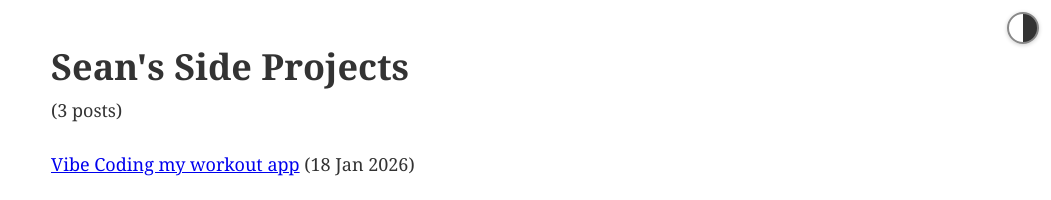
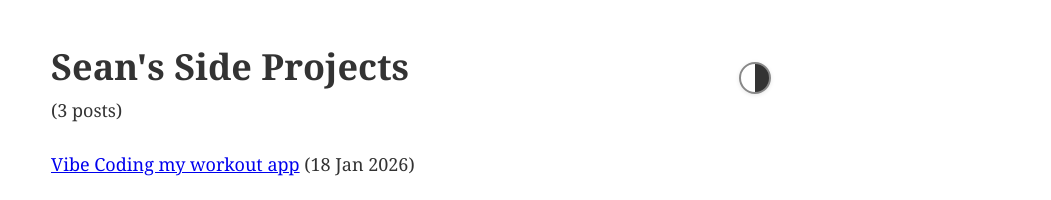
Before and after one commit to 0sps/sull1van.com, a Jekyll site: the page built from index.html, in a window 1280 px wide. Shown: the top 200 px of the page, without its empty margins (229-1280 px from the left). Built offline with Jekyll 4.4.1, drawn with Linux system fonts in a browser that asks for light colours.

Commit message:
Update default.html

```diff
--- a/_layouts/default.html
+++ b/_layouts/default.html
@@ -5,10 +5,8 @@
   <style>
     /* Theme toggle button */
     .theme-toggle {
-      position: fixed;
-      top: 12px;
-      right: 12px;
-      z-index: 9999;
+      float: right;
+      margin-top: 1.25em;
       width: 32px;
       height: 32px;
       border-radius: 50%;
@@ -16,15 +14,7 @@
       background: linear-gradient(to right, #fff 50%, #333 50%);
       cursor: pointer;
       padding: 0;
-      box-shadow: 0 1px 4px rgba(0,0,0,0.2);
-      transition: transform 0.2s ease, box-shadow 0.2s ease;
-    }
-    .theme-toggle:hover {
-      transform: scale(1.12);
-      box-shadow: 0 2px 8px rgba(0,0,0,0.3);
-    }
-    .theme-toggle:active {
-      transform: scale(0.95);
+      box-shadow: 0 1px 4px rgba(0,0,0,0.1);
     }
 
     /* ----- Force DARK when data-theme="dark" ----- */
@@ -109,8 +99,8 @@
   </script>
 </head>
 <body>
+<main>
 <button class="theme-toggle" id="theme-toggle" title="Toggle dark/light mode" aria-label="Toggle dark/light mode"></button>
-<main>
 {{ content }}
 </main>
 {% include footer.html %}
```
